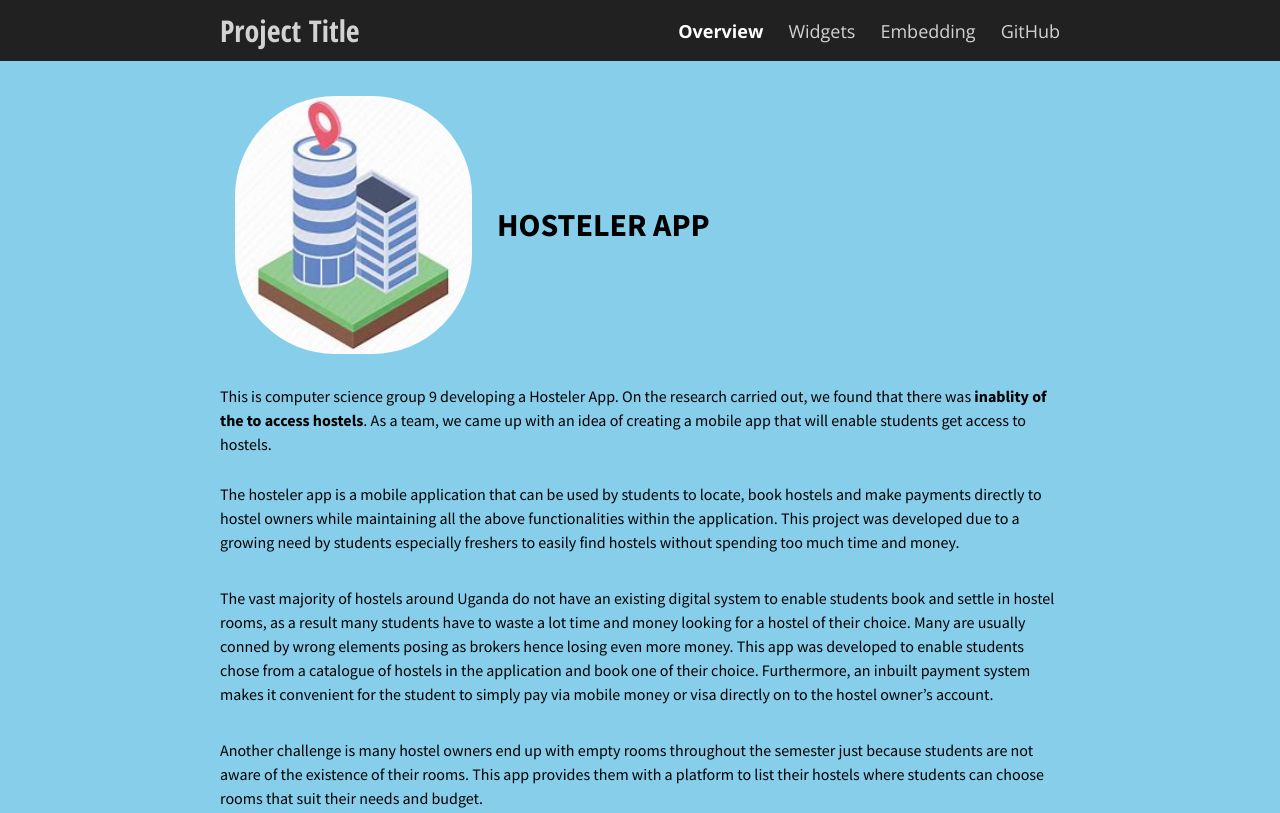
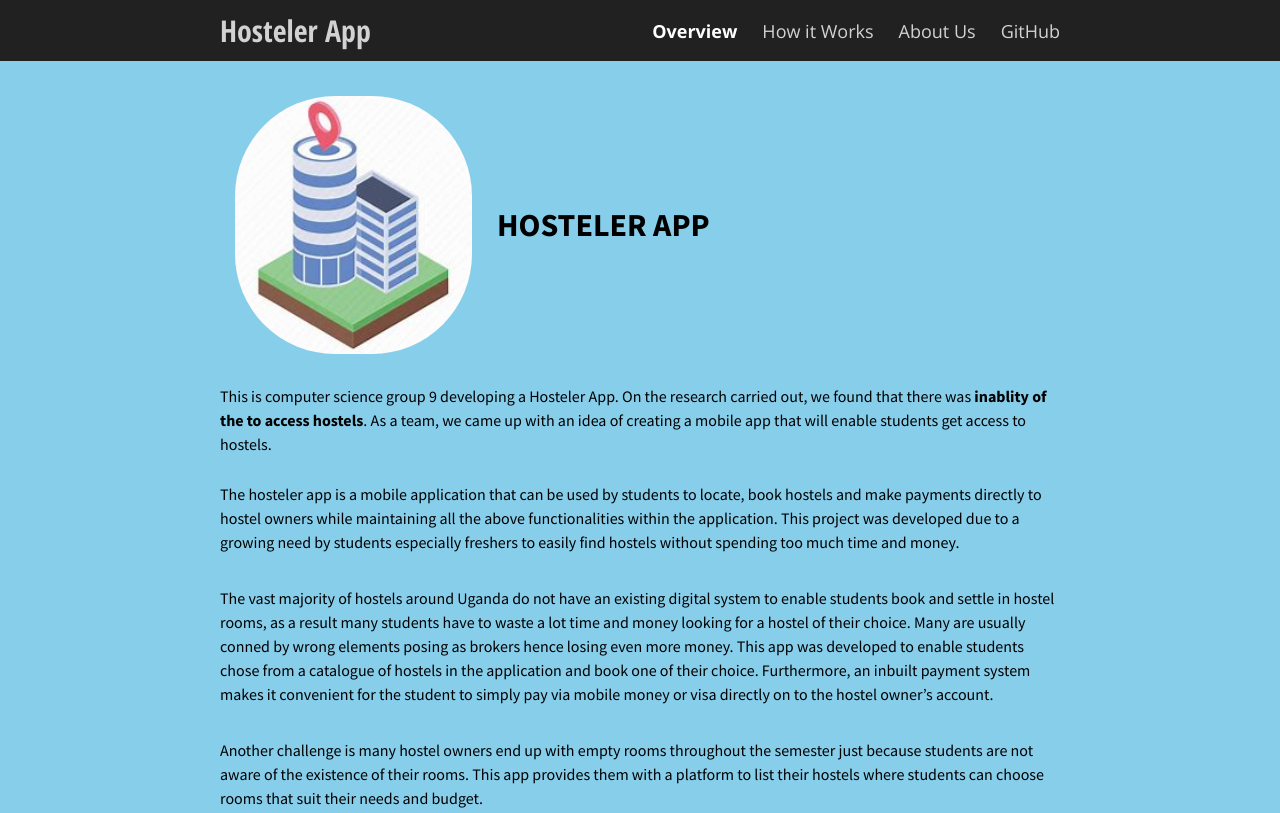
Before and after one commit to rovankeds/group-9, a plain HTML site: page index.html in a window 1280 px wide. Shown: the top 813 px of the page. Drawn offline with nearby package versions, Linux system fonts and the light colour scheme.

Commit message:
Update menu.html

```diff
--- a/menu.html
+++ b/menu.html
@@ -1,15 +1,15 @@
 <div class="menu">
   <div class="menu-table flex-row-space-between">
     <div class="logo flex-row-center">
-      <a href="index.html">Project Title</a>
+      <a href="index.html">Hosteler App</a>
     </div>
     <a class="menu-button" tabindex="0" href="javascript:void(0)">
       <img src="img/menu.png">
     </a>
     <div class="menu-items flex-row-center flex-item">
       <a href="index.html" class="menu-index">Overview</a>
-      <a href="widgets.html" class="menu-widget">Widgets</a>
-      <a href="embedding.html" class="menu-embedding">Embedding</a>
+      <a href="widgets.html" class="menu-widget">How it Works</a>
+      <a href="embedding.html" class="menu-embedding">About Us</a>
       <a href="https://github.com/yenchiah/project-website-template">GitHub</a>
     </div>
   </div>
```
